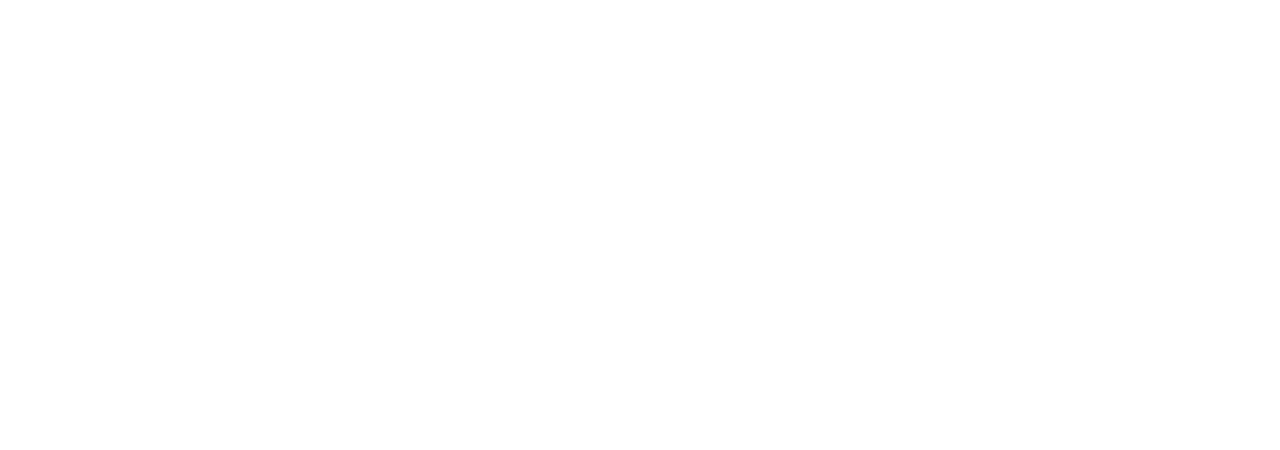
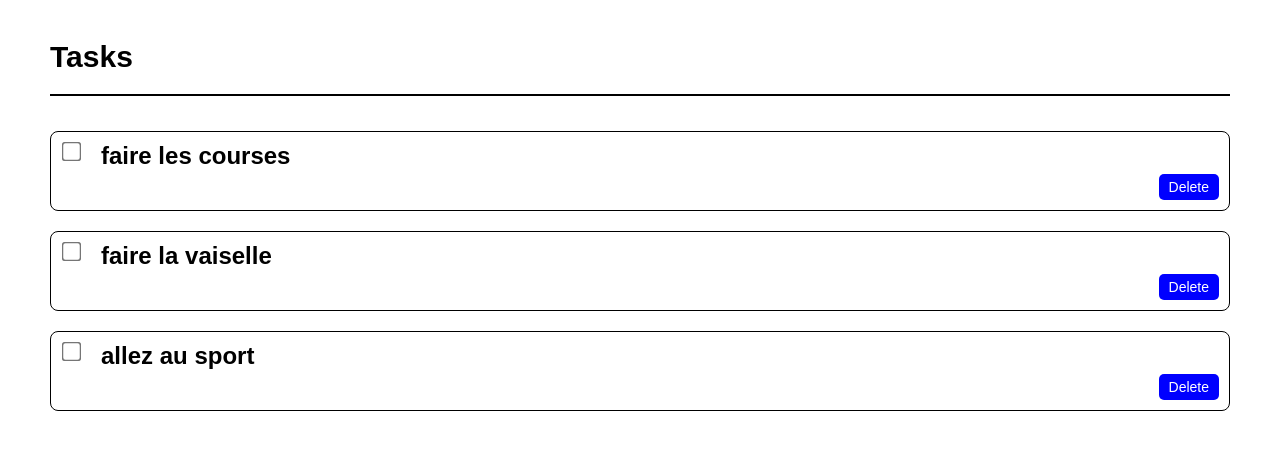
Before and after one commit to Sail-Cpu/My-Todo, a React (Create React App) app: page / in a window 1280 px wide. Shown: the top 450 px of the page. Built offline with nearby package versions, Linux system fonts and the light colour scheme.

Commit message:
Create task component

```diff
--- a/package.json
+++ b/package.json
@@ -9,6 +9,7 @@
     "react": "^18.2.0",
     "react-dom": "^18.2.0",
     "react-scripts": "5.0.1",
+    "sass": "^1.70.0",
     "web-vitals": "^2.1.4"
   },
   "scripts": {
--- a/public/index.html
+++ b/public/index.html
@@ -8,7 +8,7 @@
       name="description"
       content="Web site created using create-react-app"
     />
-    <title>React App</title>
+    <title>My Todo</title>
   </head>
   <body>
     <noscript>You need to enable JavaScript to run this app.</noscript>
--- a/src/App.js
+++ b/src/App.js
@@ -1,8 +1,9 @@
 import React from 'react';
+import Home from "./pages/Home.js";
 function App() {
   return (
     <div className="App">
-
+      <Home />
     </div>
   );
 }
--- /dev/null
+++ b/src/components/Task.js
@@ -0,0 +1,22 @@
+import React from 'react';
+
+const Task = (props) => {
+
+    const {name, isCheck, date} = props.data;
+
+    return(
+        <div className="task-container">
+            <div className="task-container-left">
+                <input type="checkbox"/>
+            </div>
+            <div className="task-container-content">
+                <h2>{name}</h2>
+                <div className="task-bottom">
+                    <button>Delete</button>
+                </div>
+            </div>
+        </div>
+    )
+}
+
+export default Task;
--- a/src/index.js
+++ b/src/index.js
@@ -1,7 +1,7 @@
 import React from 'react';
 import ReactDOM from 'react-dom/client';
 import App from './App';
-
+import "./styles/styles.css";
 
 const root = ReactDOM.createRoot(document.getElementById('root'));
 root.render(
--- /dev/null
+++ b/src/pages/Home.js
@@ -0,0 +1,58 @@
+import React, {useEffect, useReducer, useState} from 'react';
+import Task from "../components/Task";
+
+const allTasks = {
+    tasks: [
+        {
+            "id": "1",
+            "name": "faire les courses",
+            "isCheck": false,
+            "date": "2024-01-10",
+            "statut": "inProgress"
+        },
+        {
+            "id": "2",
+            "name": "faire la vaiselle",
+            "isCheck": false,
+            "date": "2024-01-05",
+            "statut": "ToDo"
+        },
+        {
+            "id": "3",
+            "name": "allez au sport",
+            "isCheck": false,
+            "date": "2024-01-02",
+            "statut": "ToDo"
+        }
+    ]
+}
+
+function reducer(state, action) {
+
+}
+
+const Home = () => {
+
+    const [state, dispatch] = useReducer(reducer, allTasks);
+
+    console.log(state)
+
+    return(
+        <div className="home-container">
+            <div className="home-title-container">
+                <h1>Tasks</h1>
+            </div>
+            <div className="tasks-list">
+                {
+                    state.tasks.map((task, idx) => {
+                        return(
+                            <Task key={idx} data={task} />
+                        )
+                    })
+                }
+            </div>
+        </div>
+    )
+}
+
+export default Home;
--- /dev/null
+++ b/src/styles/components/task.scss
@@ -0,0 +1,38 @@
+.task-container{
+  padding: 10px 10px;
+  border: 1px solid black;
+  width: 100%;
+  border-radius: 8px;
+  display: flex;
+  height: 80px;
+  .task-container-left{
+    input{
+      transform: scale(1.5);
+    }
+  }
+  .task-container-content{
+    display: flex;
+    flex-direction: column;
+    justify-content: space-between;
+    padding-left: 20px;
+    width: 100%;
+    h2{
+      margin: 0;
+    }
+    .task-bottom{
+      display: flex;
+      justify-content: flex-end;
+      width: 100%;
+      button{
+        padding: 5px 10px;
+        background-color: blue;
+        font-size: 14px;
+        color: #fff;
+        border: none;
+        border-radius: 5px;
+        cursor: pointer;
+      }
+    }
+  }
+  margin-bottom: 20px;
+}
--- /dev/null
+++ b/src/styles/pages/home.scss
@@ -0,0 +1,11 @@
+.home-container{
+  padding: 20px 50px;
+  width: 100%;
+  .home-title-container{
+    h1{
+      font-size: 30px;
+    }
+    border-bottom: 2px solid black;
+    margin-bottom: 35px;
+  }
+}
--- /dev/null
+++ b/src/styles/settings.scss
@@ -0,0 +1,8 @@
+*{
+  box-sizing: border-box;
+}
+body{
+  margin: 0;
+  padding: 0;
+  font-family: Arial;
+}
--- /dev/null
+++ b/src/styles/styles.css
@@ -0,0 +1,5 @@
+@import "settings.scss";
+/* Pages */
+@import "./pages/home.scss";
+/* Components */
+@import "./components/task.scss";
```
Also changed, not shown: 1 other file (tests, documents, lock files or other folders).
